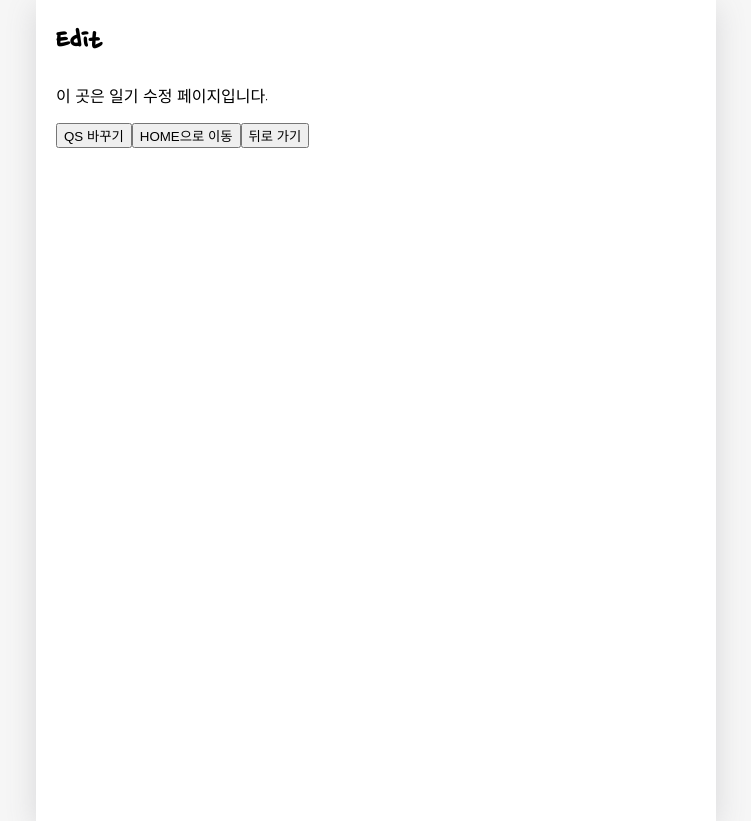
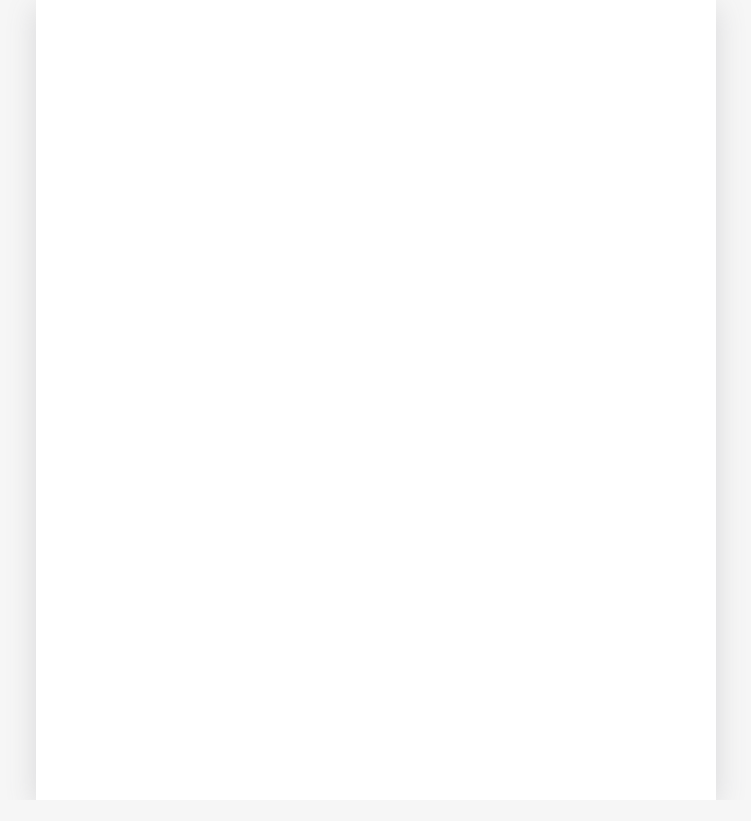
Before and after one commit to Yoo-uijin/EMOTION-DIARY, a React (Create React App) app: page /edit in a window 1280 px wide. Shown: the whole page, without its empty margins (264-1015 px from the left). After the commit the page ends 800 px from the top, so only its background shows below. Built offline with nearby package versions, Linux system fonts and the light colour scheme; a web font is replaced by a local one.

Commit message:
Update Edit.js

```diff
--- a/src/pages/Edit.js
+++ b/src/pages/Edit.js
@@ -1,36 +1,10 @@
 import React from "react";
-import { useNavigate, useSearchParams } from "react-router-dom";
+import { useNavigate } from "react-router-dom";
 
 const Edit = () => {
   const navigate = useNavigate();
-  const [searchParams, setSearchParams] = useSearchParams();
 
-  const id = searchParams.get("id");
-  const mode = searchParams.get("mode");
-
-  return (
-    <div>
-      <h1>Edit</h1>
-      <p>이 곳은 일기 수정 페이지입니다.</p>
-      <button onClick={() => setSearchParams({ what: "hungry" })}>
-        QS 바꾸기
-      </button>
-      <button
-        onClick={() => {
-          navigate("/home");
-        }}
-      >
-        HOME으로 이동
-      </button>
-      <button
-        onClick={() => {
-          navigate(-1);
-        }}
-      >
-        뒤로 가기
-      </button>
-    </div>
-  );
+  return <div></div>;
 };
 
 export default Edit;
```
